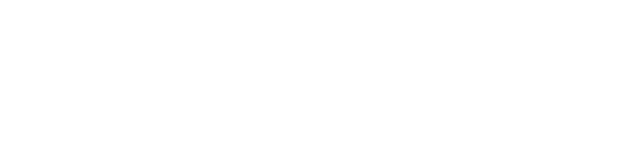
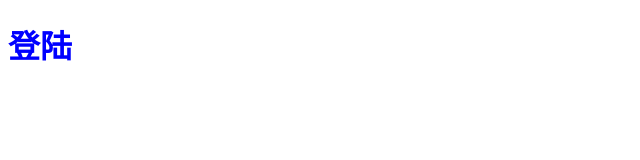
Before and after one commit to Latrevion/666, a plain HTML site: page login/index.html in a window 1280 px wide. Shown: the whole page, without its empty margins (0-640 px from the left). Drawn offline with Linux system fonts and the light colour scheme.

Commit message:
完成登陆结构代码的编写

```diff
--- a/login/css/index.css
+++ b/login/css/index.css
@@ -0,0 +1,3 @@
+h1{
+  color: blue;
+}
--- a/login/index.html
+++ b/login/index.html
@@ -4,8 +4,10 @@
   <meta charset="UTF-8">
   <meta name="viewport" content="width=device-width, initial-scale=1.0">
   <title>Title</title>
+  <script src="js/index.js"></script>
+  <link rel="stylesheet" href="css/index.css">
 </head>
 <body>
-
+<h1>登陆</h1>
 </body>
 </html>
```
